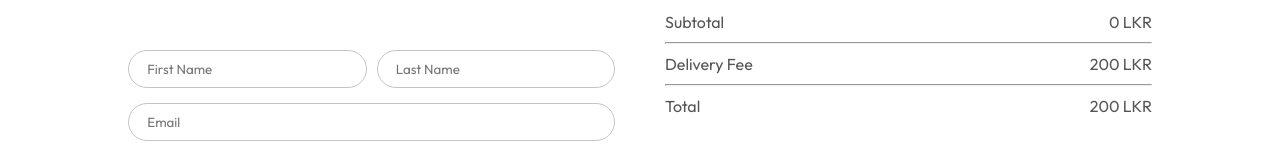
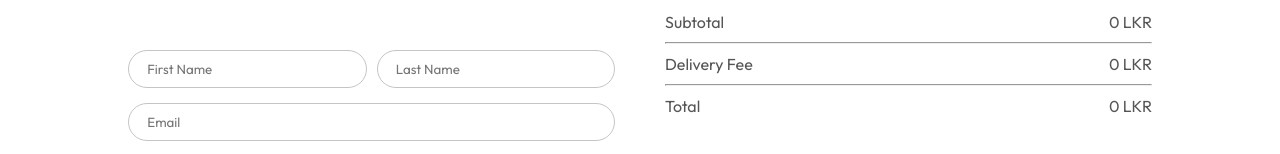
Before and after one commit to Rizz-33/Peppers-and-Plates, a React (Vite) app in the folder frontend/: page /order in a window 1280 px wide. Shown: the part 268-422 px from the top of the page. Built offline with nearby package versions, Linux system fonts and the light colour scheme.

Commit message:
refactor: Delivery fee and total

```diff
--- a/frontend/src/pages/cart/Cart.jsx
+++ b/frontend/src/pages/cart/Cart.jsx
@@ -52,12 +52,12 @@ const Cart = () => {
                         <hr />
                         <div className="cart-total-details">
                             <p>Delivery Fee</p>
-                            <p>{200} LKR</p>
+                            <p>{getTotalCartAmount()===0?0:200} LKR</p>
                         </div>
                         <hr />
                         <div className="cart-total-details">
                             <p>Total</p>
-                            <p>{getTotalCartAmount()+200} LKR</p>
+                            <p>{getTotalCartAmount()===0?0:getTotalCartAmount()+200} LKR</p>
                         </div>
                     </div>
                     <button onClick={()=>navigate('/order')}>PROCEED TO CHECKOUT</button>
--- a/frontend/src/pages/placeOrder/Order.jsx
+++ b/frontend/src/pages/placeOrder/Order.jsx
@@ -37,12 +37,12 @@ const Order = () => {
                         <hr />
                         <div className="cart-total-details">
                             <p>Delivery Fee</p>
-                            <p>{200} LKR</p>
+                            <p>{getTotalCartAmount()===0?0:200} LKR</p>
                         </div>
                         <hr />
                         <div className="cart-total-details">
                             <p>Total</p>
-                            <p>{getTotalCartAmount()+200} LKR</p>
+                            <p>{getTotalCartAmount()===0?0:getTotalCartAmount()+200} LKR</p>
                         </div>
                     </div>
                     <button>PROCEED TO PAYMENT</button>
```
